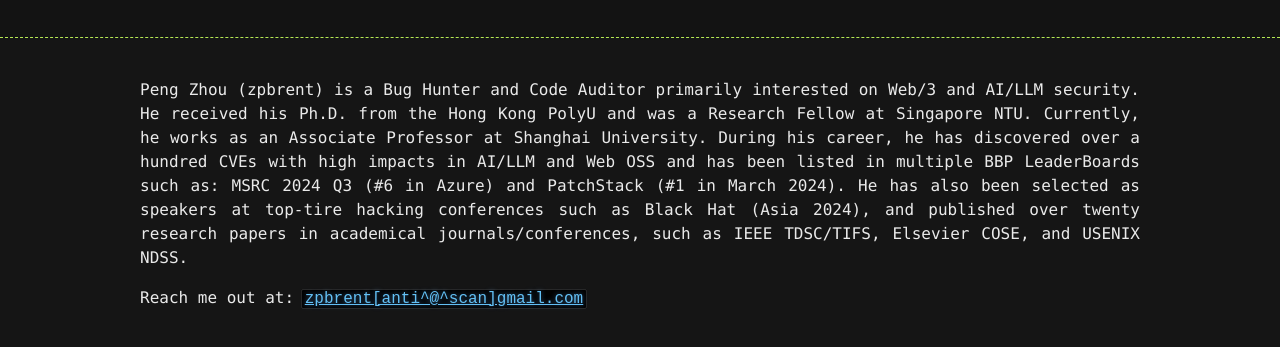
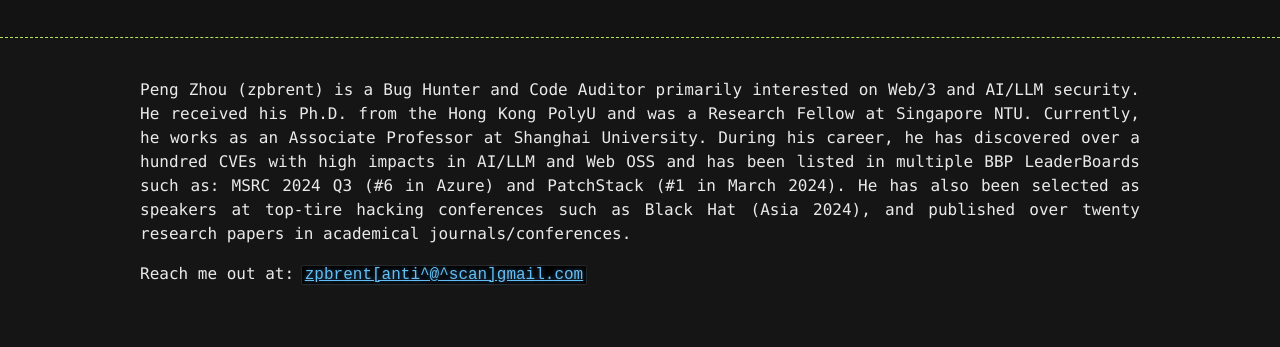
Before and after one commit to zpbrent/zpbrent.github.com, a plain HTML site: page index.html in a window 1280 px wide. Shown: the part 95-442 px from the top of the page. Drawn offline with Linux system fonts and the light colour scheme.

Commit message:
Update index.html

```diff
--- a/index.html
+++ b/index.html
@@ -60,7 +60,7 @@
 
     <div class="container">
       <section id="main_content">
-        <p style="text-align:justify">Peng Zhou (zpbrent) is a Bug Hunter and Code Auditor primarily interested on Web/3 and AI/LLM security. He received his Ph.D. from the Hong Kong PolyU and was a Research Fellow at Singapore NTU. Currently, he works as an Associate Professor at Shanghai University. During his career, he has discovered over a hundred CVEs with high impacts in AI/LLM and Web OSS and has been listed in multiple BBP LeaderBoards such as: MSRC 2024 Q3 (#6 in Azure) and PatchStack (#1 in March 2024). He has also been selected as speakers at top-tire hacking conferences such as Black Hat (Asia 2024), and published over twenty research papers in academical journals/conferences, such as IEEE TDSC/TIFS, Elsevier COSE, and USENIX NDSS.</p>
+        <p style="text-align:justify">Peng Zhou (zpbrent) is a Bug Hunter and Code Auditor primarily interested on Web/3 and AI/LLM security. He received his Ph.D. from the Hong Kong PolyU and was a Research Fellow at Singapore NTU. Currently, he works as an Associate Professor at Shanghai University. During his career, he has discovered over a hundred CVEs with high impacts in AI/LLM and Web OSS and has been listed in multiple BBP LeaderBoards such as: MSRC 2024 Q3 (#6 in Azure) and PatchStack (#1 in March 2024). He has also been selected as speakers at top-tire hacking conferences such as Black Hat (Asia 2024), and published over twenty research papers in academical journals/conferences.</p>
 
 <p>Reach me out at: <code class="language-plaintext highlighter-rouge"><a href="mailto:zpbrent@gmail.com">zpbrent[anti^@^scan]gmail.com</a></code></p>
 
```
